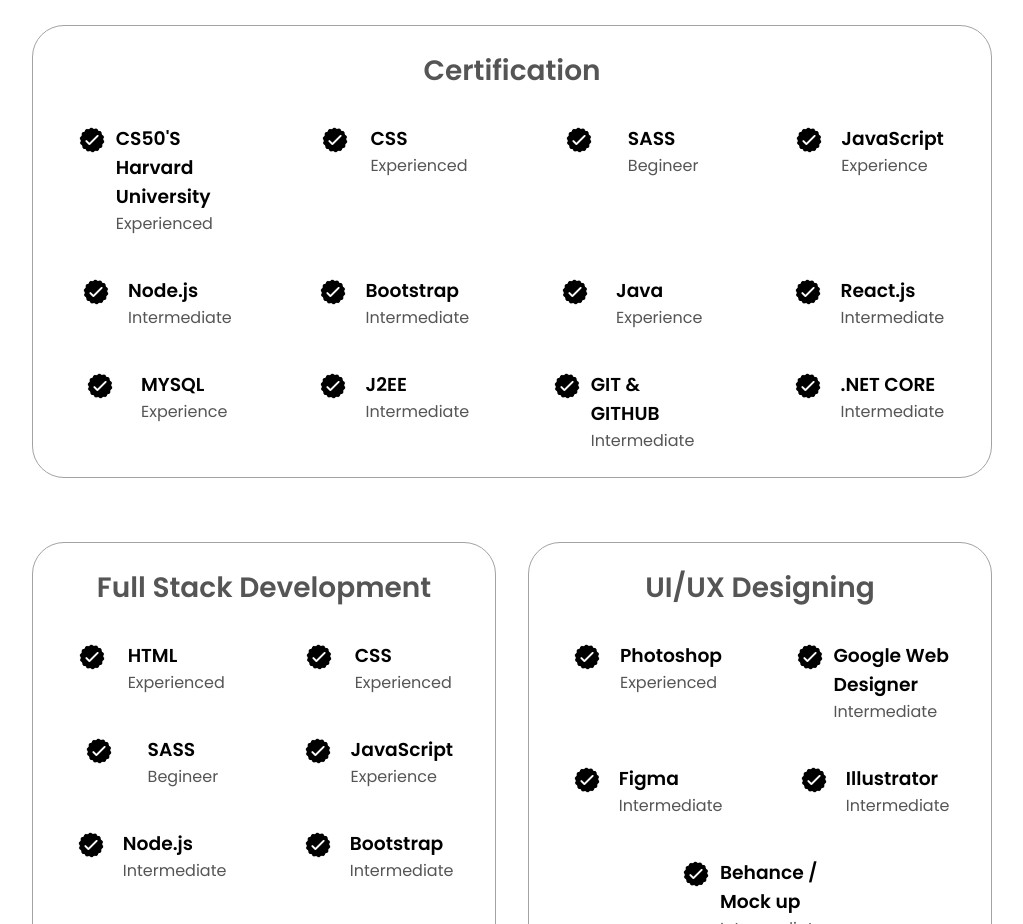
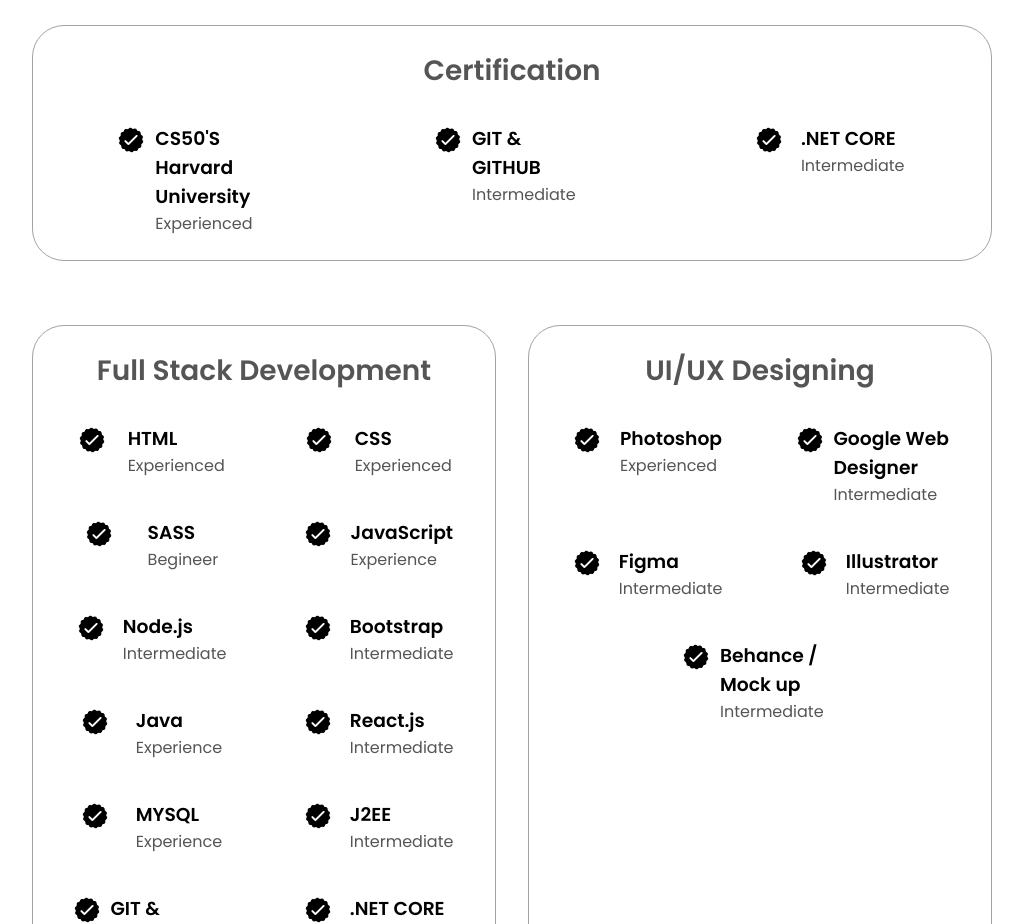
Before and after one commit to Debarchana-Mahapatra/Debarchana-Mahapatra-portfolio, a plain HTML site: page index.html in a window 1280 px wide. Shown: the part 1800-2724 px from the top of the page, without its empty margins (128-1151 px from the left). Drawn offline with Linux system fonts and the light colour scheme.

Commit message:
Update index.html

```diff
--- a/index.html
+++ b/index.html
@@ -154,104 +154,6 @@
                   class="icon"
                 />
                 <div>
-                  <h3>CSS</h3>
-                  <p>Experienced</p>
-                </div>
-              </article>
-              <article>
-                <img
-                  src="checkmark.png"
-                  alt="Experience icon"
-                  class="icon"
-                />
-                <div>
-                  <h3>SASS</h3>
-                  <p>Begineer</p>
-                </div>
-              </article>
-              <article>
-                <img
-                  src="checkmark.png"
-                  alt="Experience icon"
-                  class="icon"
-                />
-                <div>
-                  <h3>JavaScript</h3>
-                  <p>Experience</p>
-                </div>
-              </article>
-              <article>
-                <img
-                  src="checkmark.png"
-                  alt="Experience icon"
-                  class="icon"
-                />
-                <div>
-                  <h3>Node.js</h3>
-                  <p>Intermediate</p>
-                </div>
-              </article>
-              <article>
-                <img
-                  src="checkmark.png"
-                  alt="Experience icon"
-                  class="icon"
-                />
-                <div>
-                  <h3>Bootstrap</h3>
-                  <p>Intermediate</p>
-                </div>
-              </article>
-              <article>
-                <img
-                  src="checkmark.png"
-                  alt="Experience icon"
-                  class="icon"
-                />
-                <div>
-                  <h3>Java</h3>
-                  <p>Experience</p>
-                </div>
-              </article>
-              <article>
-                <img
-                  src="checkmark.png"
-                  alt="Experience icon"
-                  class="icon"
-                />
-                <div>
-                  <h3>React.js</h3>
-                  <p>Intermediate</p>
-                </div>
-              </article>
-              <article>
-                <img
-                  src="checkmark.png"
-                  alt="Experience icon"
-                  class="icon"
-                />
-                <div>
-                  <h3>MYSQL</h3>
-                  <p>Experience</p>
-                </div>
-              </article>
-              <article>
-                <img
-                  src="checkmark.png"
-                  alt="Experience icon"
-                  class="icon"
-                />
-                <div>
-                  <h3>J2EE</h3>
-                  <p>Intermediate</p>
-                </div>
-              </article>
-              <article>
-                <img
-                  src="checkmark.png"
-                  alt="Experience icon"
-                  class="icon"
-                /> <div>
                   <h3>GIT & GITHUB </h3>
                   <p>Intermediate</p>
                 </div>
@@ -481,7 +383,8 @@
       <br>
       <br>
       <br>
-
+      <br>
+      <br>
       <p class="section__text__p1">Browse My Recent</p>
       <h1 class="title">Projects</h1>
       <div class="experience-details-container">
```
